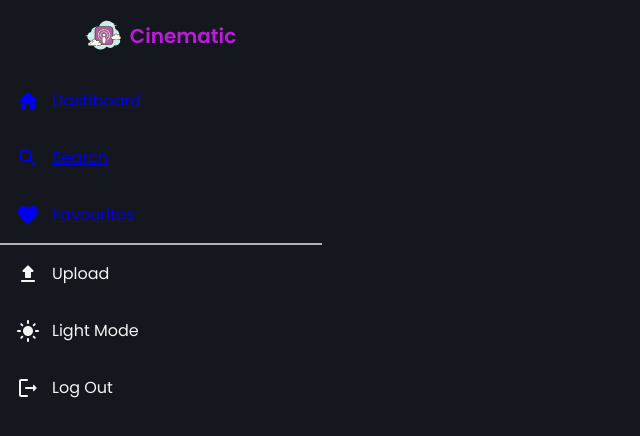
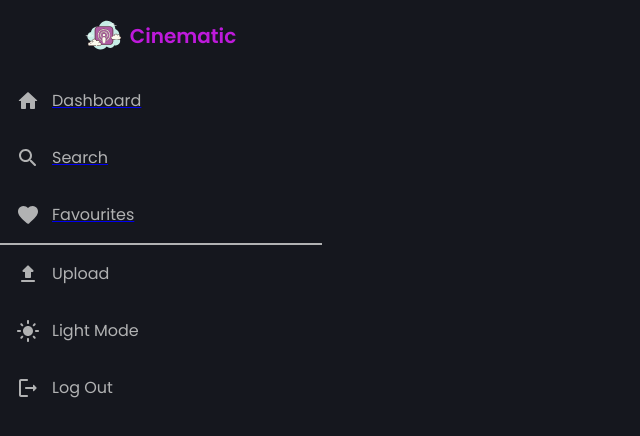
Before and after one commit to boikhutsodev/BOIMOK510_BCL2401_GroupA_Boikhutso-Mokoka_DJS11, a React (Vite) app: page / in a window 1280 px wide. Shown: the top 436 px of the page, without its empty margins (0-640 px from the left). Built offline with nearby package versions, Linux system fonts and the light colour scheme.

Commit message:
Updated styles for Elements and NavText components in Sidebar.

```diff
--- a/src/components/Sidebar.jsx
+++ b/src/components/Sidebar.jsx
@@ -57,17 +57,14 @@ const Elements = styled.div`
   align-items: center;
   cursor: pointer;
   gap: 12px;
-  color: ${({ theme }) => theme.secondary};
-  text-decoration: none !important;
-  !important
+  color: ${({ theme }) => theme.text_secondary};
   &: hover {
     background: ${({ theme }) => theme.text_secondary + 50};
-    border-redius: 50%;
   }
 `;
 const NavText = styled.div`
   padding: 12px 0px;
-  text-decoration: none !important;
+  text-decoration: none;
 `;
 
 const HRLine = styled.div`
```
